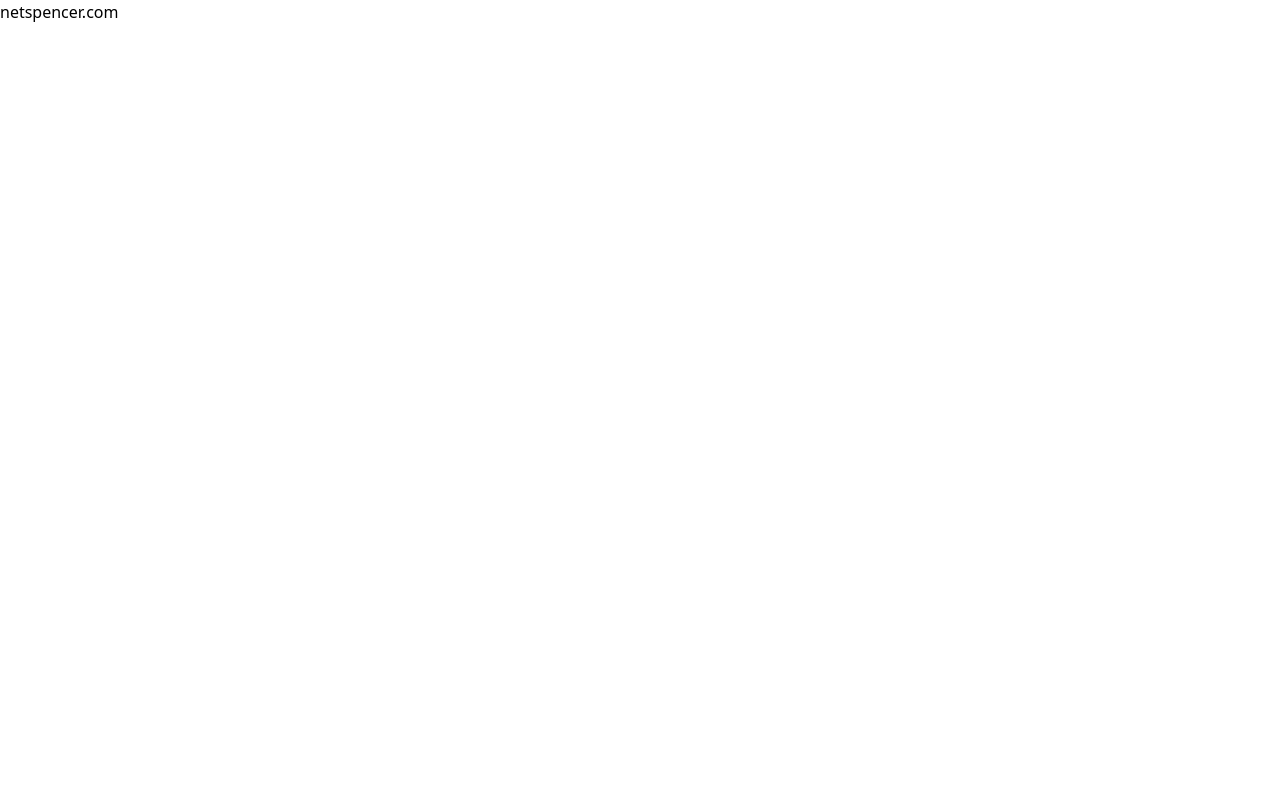
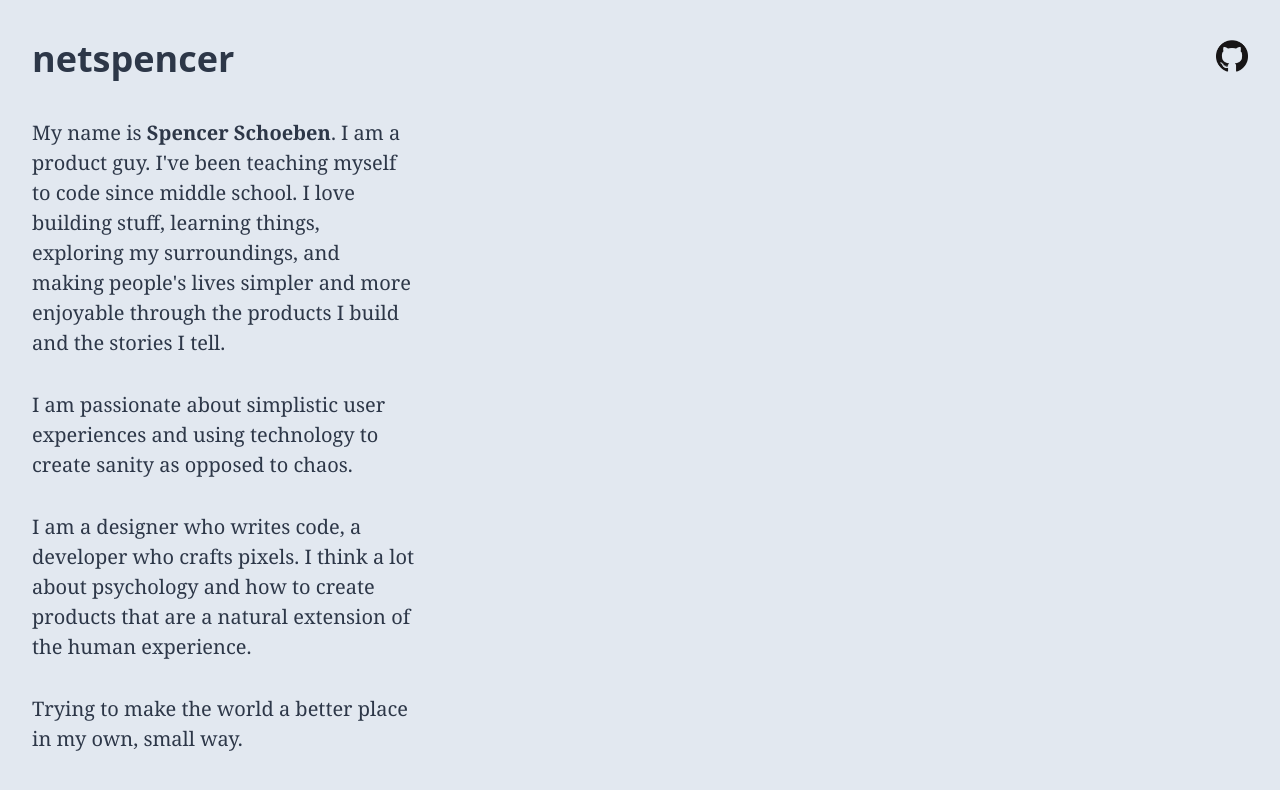
Before and after one commit to netspencer/netspencer.com, a Next.js app: page / in a window 1280 px wide. Shown: the top 790 px of the page. Built offline with nearby package versions, Linux system fonts and the light colour scheme.

Commit message:
Add some basic content

```diff
--- a/pages/index.tsx
+++ b/pages/index.tsx
@@ -1,6 +1,111 @@
 import React from 'react'
 import { NextPage } from 'next'
+import classNames from 'classnames'
+import Link from 'next/link'
 
-const Page: NextPage = () => <h1>netspencer.com</h1>
+const Page: NextPage = () => (
+  <>
+    <header
+      className={classNames('p-8', 'flex', 'justify-between', 'items-baseline')}
+    >
+      <Link href="/">
+        <a>
+          <h1
+            className={classNames(
+              'text-4xl',
+              'font-bold',
+              'font-sans',
+              'text-gray-800',
+              'hover:opacity-75'
+            )}
+          >
+            netspencer
+          </h1>
+        </a>
+      </Link>
+      <a
+        className={classNames('hover:opacity-75')}
+        target="_blank"
+        href="https://github.com/netspencer/netspencer.com"
+      >
+        <img
+          src="/static/github.png"
+          alt="Github"
+          className={classNames('w-8')}
+        />
+      </a>
+    </header>
+    <div
+      className={classNames(
+        'flex',
+        'justify-between',
+        'p-8',
+        'pt-0',
+        'flex-wrap'
+      )}
+    >
+      <aside
+        className={classNames(
+          'w-full',
+          'md:w-1/2',
+          'lg:max-w-md',
+          'flex-grow-0',
+          'pr-16'
+        )}
+      >
+        <p
+          className={classNames(
+            'font-serif',
+            'mb-8',
+            'text-gray-800',
+            'text-xl'
+          )}
+        >
+          My name is <b>Spencer Schoeben</b>. I am a product guy. I've been
+          teaching myself to code since middle school. I love building stuff,
+          learning things, exploring my surroundings, and making people's lives
+          simpler and more enjoyable through the products I build and the
+          stories I tell.
+        </p>
+        <p
+          className={classNames(
+            'font-serif',
+            'mb-8',
+            'text-gray-800',
+            'text-xl'
+          )}
+        >
+          I am passionate about simplistic user experiences and using technology
+          to create sanity as opposed to chaos.
+        </p>
+        <p
+          className={classNames(
+            'font-serif',
+            'mb-8',
+            'text-gray-800',
+            'text-xl'
+          )}
+        >
+          I am a designer who writes code, a developer who crafts pixels. I
+          think a lot about psychology and how to create products that are a
+          natural extension of the human experience.
+        </p>
+        <p
+          className={classNames(
+            'font-serif',
+            'mb-8',
+            'text-gray-800',
+            'text-xl'
+          )}
+        >
+          Trying to make the world a better place in my own, small way.
+        </p>
+      </aside>
+      <main className={classNames('flex-grow')}>
+        {/* <h2>coming soon</h2> */}
+      </main>
+    </div>
+  </>
+)
 
 export default Page
--- a/styles/base.css
+++ b/styles/base.css
@@ -1,3 +1,3 @@
 body {
-  background-color: white;
+  @apply bg-gray-300;
 }
```
Also changed, not shown: public/static/github.png (added), 1 other file (tests, documents, lock files or other folders).
